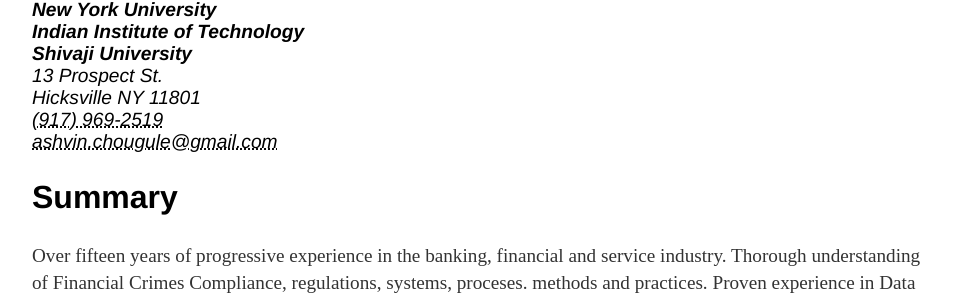
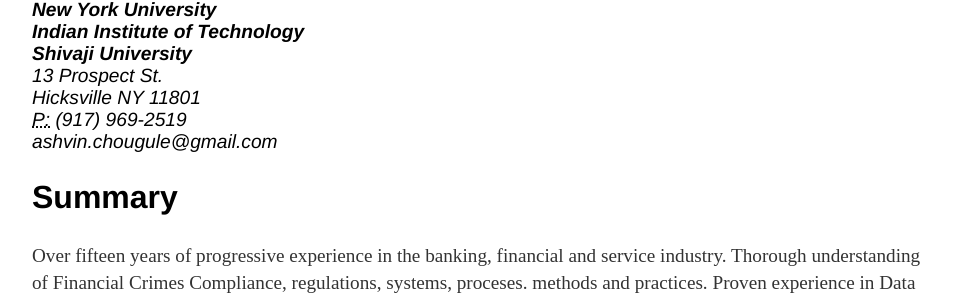
Before and after one commit to DataDistiller/DataDistiller.github.io, a Jekyll site: the page built from cv/index.html, in a window 1280 px wide. Shown: the part 203-504 px from the top of the page, without its empty margins (160-1118 px from the left). Built offline with Jekyll 4.4.1, drawn with Linux system fonts in a browser that asks for light colours.

Commit message:
Update index.html

```diff
--- a/cv/index.html
+++ b/cv/index.html
@@ -13,8 +13,9 @@
 
 					13 Prospect St.<br>
 					Hicksville NY 11801<br>
-					<abbr title="phone" </abbr> (917) 969-2519<br>
-					<span class="obfuscate">ashvin.chougule@gmail.com<span>
+
+					<abbr title="phone">P:</abbr> (917) 969-2519<br>
+					<span class="obfuscate">ashvin.chougule@gmail.com</span>
 					</address>
 
 					<h2>Summary</h2>
```
